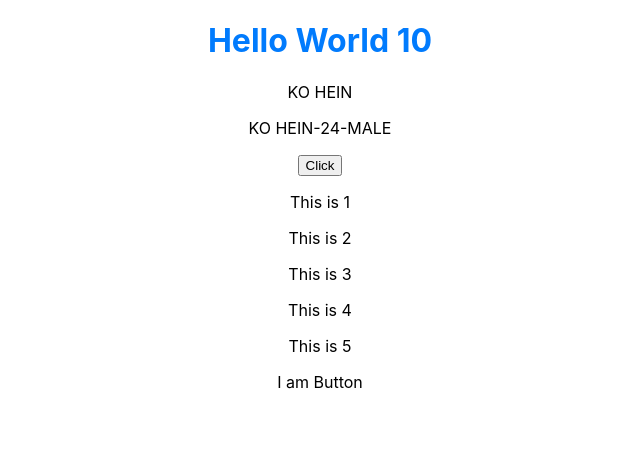
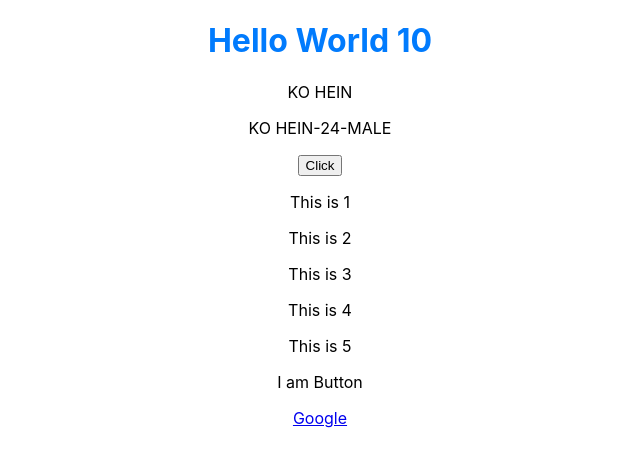
Before and after one commit to koheinthurako/React20-9-2023, a React (Create React App) app in the folder react-jsx/: page / in a window 1280 px wide. Shown: the top 466 px of the page, without its empty margins (320-960 px from the left). Built offline with nearby package versions, Linux system fonts and the light colour scheme.

Commit message:
split components file

```diff
--- a/react-jsx/src/App.jsx
+++ b/react-jsx/src/App.jsx
@@ -1,5 +1,6 @@
 import './App.css';
 import {Fragment} from "react";
+import Test from './components/Test';
 
 function App() {
   const name = "Ko Hein";
@@ -64,6 +65,7 @@ function App() {
 
       {/* အောက်က function Button() ကို JSX ထဲမှာထည့်ချင်ရင် ရိုးရိုး HTML ရေးသလို အောင်ကလိုရေးလို့ရတယ် ဒါမှသာ document ထဲရောက်ပြီး အလုပ်လုပ်မယ် */}
       <Button/>
+      <Test/>
     </div>
   );
 }
@@ -72,8 +74,13 @@ export default App;
 
 // react တွင် function တို့သည် components တစ်ခုပဲဖြစ်တယ် components တွေတွင် return မဖြစ်မနေပြန်ရမယ်
 // အောက်က function ကို document ထဲမှာ အလုပ်လုပ်စေချင်ရင် App level component ထဲမှာ မဖြစ်မနေထည့်ပေးရမယ်
+// သတိထားစရာက Function တစ်ခုကို React Component အနေနဲ့ရေးမယ်ဆိုရင် Uppercase Name ပေးရမယ် lowercase သည် jsx ထဲမှာအလုပ်မလုပ်ပါ
 function Button() {
   return <div>
     <p>I am Button</p>
   </div>
 }
+
+// သို့သော် တကယ်တမ်းရေးတဲ့အခါ code တွေ ပွထမနေအောင် components file တွေခွဲပြီးရေးသင့်ပါတယ်
+// file တွေခွဲရေးရင် အလုပ်လုပ်အောင် App level component တွင်ပြန်ခေါ်သုံးပေးရမယ်
+// ပြန်ခေါ်တဲ့အခါ module concept ဖြစ်တဲ့ export/import တွေလုပ်ရမယ်
--- /dev/null
+++ b/react-jsx/src/components/Test.jsx
@@ -0,0 +1,7 @@
+function Test() {
+    return <div>
+      <a href="#">Google</a>
+    </div>
+}
+
+export default Test;
```
